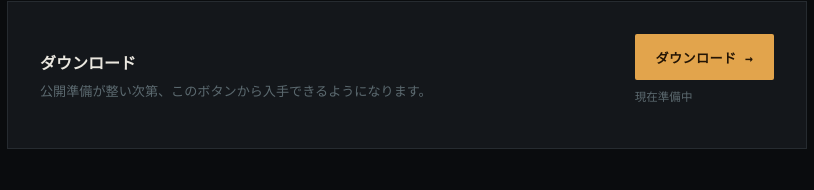
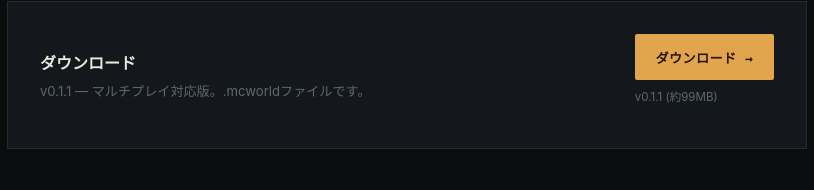
Before and after one commit to lzcat26-dev/lzcat26-dev.github.io, a plain HTML site: page otozure.html in a window 1280 px wide. Shown: the part 1471-1661 px from the top of the page, 233-1047 px from the left. Drawn offline with Linux system fonts and the light colour scheme.

Commit message:
Add files via upload

```diff
--- a/otozure.html
+++ b/otozure.html
@@ -187,11 +187,11 @@
       <div class="otz-cta">
         <div class="otz-cta-text">
           <h3>ダウンロード</h3>
-          <p>公開準備が整い次第、このボタンから入手できるようになります。</p>
+          <p>v0.1.1 — マルチプレイ対応版。.mcworldファイルです。</p>
         </div>
         <div>
-          <a class="otz-dl-btn" href="#" aria-disabled="true">ダウンロード →</a>
-          <p class="otz-dl-sub">現在準備中</p>
+          <a class="otz-dl-btn" href="https://github.com/lzcat26-dev/lzcat26-dev.github.io/releases/download/v0.1.1/otozure.v0.1.1.mcworld">ダウンロード →</a>
+          <p class="otz-dl-sub">v0.1.1 (約99MB)</p>
         </div>
       </div>
     </section>
```
